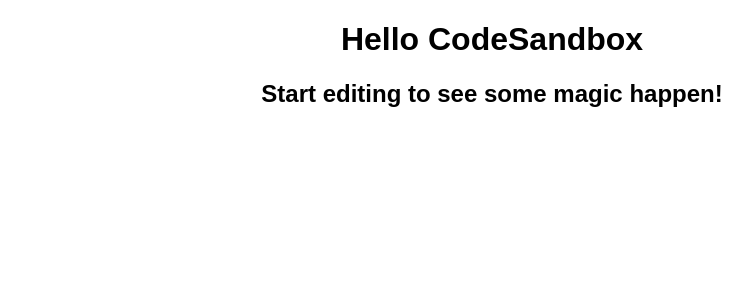
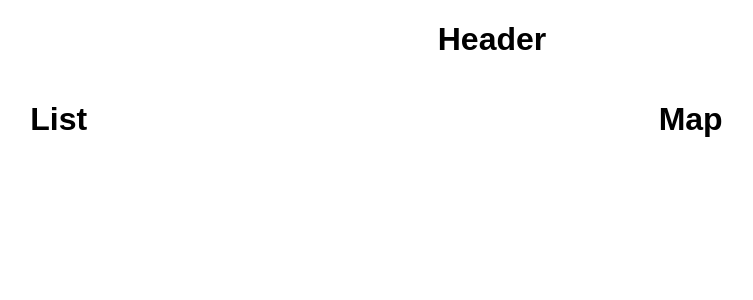
Before and after one commit to TARMAH/Google-Map-Travel-Advisor, a React (Create React App) app: page / in a window 1280 px wide. Shown: the top 300 px of the page, without its empty margins (148-901 px from the left). Built offline with nearby package versions, Linux system fonts and the light colour scheme.

Commit message:
initial project structure

```diff
--- a/src/App.js
+++ b/src/App.js
@@ -1,10 +1,22 @@
 import "./styles.css";
+import Header from "./components/Header/Header";
+import List from "./components/List/List";
+import Map from "./components/Map/Map";
+
+import { Grid } from "@material-ui/core";
 
 export default function App() {
   return (
     <div className="App">
-      <h1>Hello CodeSandbox</h1>
-      <h2>Start editing to see some magic happen!</h2>
+      <Header />
+      <Grid container spacing={3} style={{ width: "100%" }}>
+        <Grid item xs={12} md={4}>
+          <List />
+        </Grid>
+        <Grid item xs={12} md={8} style={{}}>
+          <Map />
+        </Grid>
+      </Grid>
     </div>
   );
 }
--- /dev/null
+++ b/src/components/Header/Header.jsx
@@ -0,0 +1,7 @@
+import React from "react";
+
+const Header = () => {
+  return <h1>Header</h1>;
+};
+
+export default Header;
--- /dev/null
+++ b/src/components/List/List.jsx
@@ -0,0 +1,7 @@
+import React from "react";
+
+const List = () => {
+  return <h1>List</h1>;
+};
+
+export default List;
--- /dev/null
+++ b/src/components/Map/Map.jsx
@@ -0,0 +1,7 @@
+import React from "react";
+
+const Map = () => {
+  return <h1>Map</h1>;
+};
+
+export default Map;
```
Also changed, not shown: package.json (+12 -2 lines), src/components/PlaceDetails/PlaceDetails.jsx (added, +7 -0 lines), src/components/Header/styles.js (added), src/components/List/styles.js (added), src/components/Map/styles.js (added), src/components/PlaceDetails/styles.js (added).
